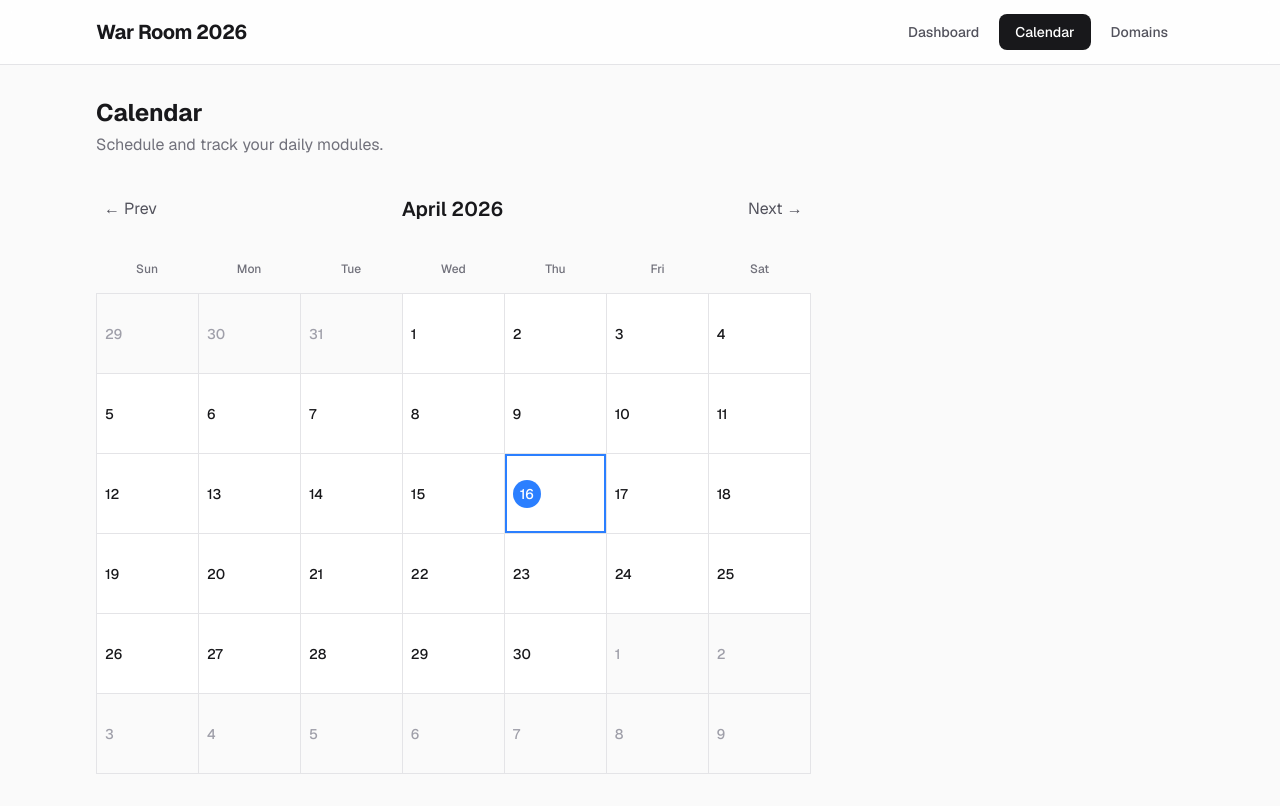
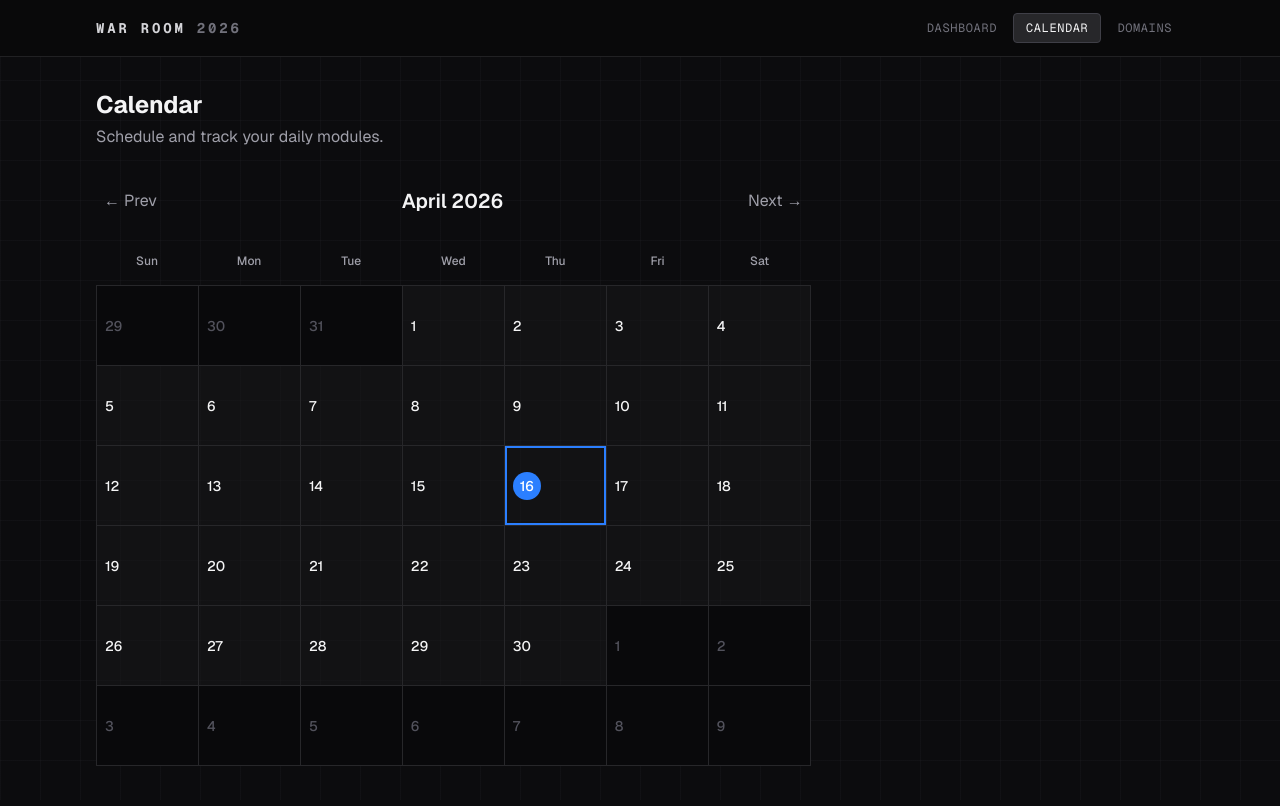
Before and after one commit to CryerWorks/war-room-2026, a Next.js app: page /calendar in a window 1280 px wide. Built offline with nearby package versions, Linux system fonts and the light colour scheme; no server answers; the database is empty.

Commit message:
Apply Division-inspired visual design system / language

```diff
--- a/src/app/calendar/page.tsx
+++ b/src/app/calendar/page.tsx
@@ -37,10 +37,10 @@ export default function CalendarPage() {
   return (
     <div className="space-y-8">
       <div>
-        <h2 className="text-2xl font-bold text-zinc-900 dark:text-zinc-100">
+        <h2 className="text-2xl font-bold text-zinc-100">
           Calendar
         </h2>
-        <p className="mt-1 text-zinc-500 dark:text-zinc-400">
+        <p className="mt-1 text-zinc-400">
           Schedule and track your daily modules.
         </p>
       </div>
--- a/src/app/globals.css
+++ b/src/app/globals.css
@@ -1,8 +1,25 @@
 @import "tailwindcss";
 
+/* ============================================================
+   War Room 2026 — Division-Inspired Design System
+
+   Color philosophy:
+   - Base: deep blue-grey, never pure black
+   - Surface: translucent panels over grid texture
+   - Text: zinc scale (100 for emphasis, 400 for body, 600 for muted)
+   - Accents: domain colors only (indigo, amber, emerald)
+   - Data: monospaced, always
+   ============================================================ */
+
 :root {
-  --background: #fafafa;
-  --foreground: #171717;
+  --background: #0c0c0e;
+  --foreground: #e4e4e7;
+  --surface: rgba(24, 24, 27, 0.7);
+  --surface-hover: rgba(39, 39, 42, 0.6);
+  --border: rgba(63, 63, 70, 0.5);
+  --border-hover: rgba(82, 82, 91, 0.7);
+  --grid-color: rgba(63, 63, 70, 0.12);
+  --grid-size: 40px;
 }
 
 @theme inline {
@@ -12,16 +29,104 @@
   --font-mono: var(--font-geist-mono);
 }
 
-@media (prefers-color-scheme: dark) {
-  :root {
-    --background: #0a0a0a;
-    --foreground: #ededed;
-  }
-}
+/* ============================================================
+   Base styles
+   ============================================================ */
 
 body {
   background: var(--background);
   color: var(--foreground);
+}
+
+/* Subtle grid texture overlay — gives that tactical HUD feel.
+   Uses a CSS gradient pattern instead of an image (zero network requests). */
+body::before {
+  content: "";
+  position: fixed;
+  inset: 0;
+  z-index: -1;
+  background-image:
+    linear-gradient(var(--grid-color) 1px, transparent 1px),
+    linear-gradient(90deg, var(--grid-color) 1px, transparent 1px);
+  background-size: var(--grid-size) var(--grid-size);
+  pointer-events: none;
+}
+
+/* ============================================================
+   Tactical panel — reusable card/container style
+   Use class="tactical-panel" for the Division look
+   ============================================================ */
+
+.tactical-panel {
+  background: var(--surface);
+  border: 1px solid var(--border);
+  backdrop-filter: blur(8px);
+  border-radius: 0.75rem;
+  transition: border-color 0.2s ease, box-shadow 0.2s ease;
+}
+
+.tactical-panel:hover {
+  border-color: var(--border-hover);
+}
+
+/* Variant with a colored left accent border */
+.tactical-panel-accent {
+  background: var(--surface);
+  border: 1px solid var(--border);
+  backdrop-filter: blur(8px);
+  border-radius: 0.75rem;
+  transition: border-color 0.2s ease, box-shadow 0.2s ease;
+}
+
+/* ============================================================
+   Scanline effect — very subtle horizontal lines
+   Apply to containers that need extra tactical depth
+   ============================================================ */
+
+.scanlines::after {
+  content: "";
+  position: absolute;
+  inset: 0;
+  background: repeating-linear-gradient(
+    0deg,
+    transparent,
+    transparent 2px,
+    rgba(0, 0, 0, 0.03) 2px,
+    rgba(0, 0, 0, 0.03) 4px
+  );
+  pointer-events: none;
+  border-radius: inherit;
+}
+
+/* ============================================================
+   Scrollbar — thin, tactical
+   ============================================================ */
+
+::-webkit-scrollbar {
+  width: 6px;
+  height: 6px;
+}
+
+::-webkit-scrollbar-track {
+  background: transparent;
+}
+
+::-webkit-scrollbar-thumb {
+  background: rgba(82, 82, 91, 0.5);
+  border-radius: 3px;
+}
+
+::-webkit-scrollbar-thumb:hover {
+  background: rgba(113, 113, 122, 0.6);
+}
+
+/* ============================================================
+   Selection highlight — uses a muted accent
+   ============================================================ */
+
+::selection {
+  background: rgba(99, 102, 241, 0.3);
+  color: #e4e4e7;
 }
 
 /* ============================================================
@@ -49,7 +154,7 @@ body {
 }
 
 /* ============================================================
-   Status indicator dots (used in timeline/stepper)
+   Status indicator animations
    ============================================================ */
 
 @keyframes activePulse {
@@ -62,3 +167,12 @@ body {
     transform: scale(1.3);
   }
 }
+
+/* ============================================================
+   Glow effect — used on hover for interactive elements
+   Apply with style="--glow-color: #hexcolor"
+   ============================================================ */
+
+.glow-hover:hover {
+  box-shadow: 0 0 20px color-mix(in srgb, var(--glow-color, #6366f1) 15%, transparent);
+}
--- a/src/app/layout.tsx
+++ b/src/app/layout.tsx
@@ -28,12 +28,12 @@ export default function RootLayout({
       lang="en"
       className={`${geistSans.variable} ${geistMono.variable} h-full antialiased`}
     >
-      <body className="min-h-full flex flex-col bg-zinc-50 dark:bg-zinc-950">
-        <header className="sticky top-0 z-50 border-b border-zinc-200 dark:border-zinc-800 bg-white/80 dark:bg-zinc-950/80 backdrop-blur-sm">
+      <body className="min-h-full flex flex-col">
+        <header className="sticky top-0 z-50 border-b border-zinc-800/80 bg-zinc-950/90 backdrop-blur-md">
           <div className="max-w-6xl mx-auto px-4 sm:px-6 lg:px-8">
-            <div className="flex items-center justify-between h-16">
-              <h1 className="text-xl font-bold tracking-tight text-zinc-900 dark:text-zinc-100">
-                War Room 2026
+            <div className="flex items-center justify-between h-14">
+              <h1 className="text-sm font-mono font-bold tracking-[0.2em] uppercase text-zinc-300">
+                War Room <span className="text-zinc-500">2026</span>
               </h1>
               <nav className="flex items-center gap-1">
                 <NavLink href="/">Dashboard</NavLink>
--- a/src/components/calendar/CalendarGrid.tsx
+++ b/src/components/calendar/CalendarGrid.tsx
@@ -73,16 +73,16 @@ export default function CalendarGrid({ onSelectDate, selectedDate }: CalendarGri
       <div className="flex items-center justify-between mb-6">
         <button
           onClick={prevMonth}
-          className="p-2 rounded-lg hover:bg-zinc-100 dark:hover:bg-zinc-800 transition-colors text-zinc-600 dark:text-zinc-400"
+          className="p-2 rounded-lg hover:bg-zinc-800 transition-colors text-zinc-400"
         >
           &larr; Prev
         </button>
-        <h3 className="text-xl font-semibold text-zinc-900 dark:text-zinc-100">
+        <h3 className="text-xl font-semibold text-zinc-100">
           {MONTH_NAMES[month]} {year}
         </h3>
         <button
           onClick={nextMonth}
-          className="p-2 rounded-lg hover:bg-zinc-100 dark:hover:bg-zinc-800 transition-colors text-zinc-600 dark:text-zinc-400"
+          className="p-2 rounded-lg hover:bg-zinc-800 transition-colors text-zinc-400"
         >
           Next &rarr;
         </button>
@@ -93,7 +93,7 @@ export default function CalendarGrid({ onSelectDate, selectedDate }: CalendarGri
         {DAY_HEADERS.map((day) => (
           <div
             key={day}
-            className="text-center text-xs font-medium text-zinc-500 dark:text-zinc-400 py-2"
+            className="text-center text-xs font-medium text-zinc-400 py-2"
           >
             {day}
           </div>
@@ -101,7 +101,7 @@ export default function CalendarGrid({ onSelectDate, selectedDate }: CalendarGri
       </div>
 
       {/* Day grid */}
-      <div className="grid grid-cols-7 border-t border-l border-zinc-200 dark:border-zinc-800">
+      <div className="grid grid-cols-7 border-t border-l border-zinc-800">
         {days.map((date, i) => {
           const dateStr = toDateString(date);
           const isCurrentMonth = date.getMonth() === month;
@@ -114,15 +114,15 @@ export default function CalendarGrid({ onSelectDate, selectedDate }: CalendarGri
               key={i}
               onClick={() => onSelectDate(dateStr)}
               className={`
-                relative min-h-[80px] p-2 text-left border-r border-b border-zinc-200 dark:border-zinc-800
+                relative min-h-[80px] p-2 text-left border-r border-b border-zinc-800
                 transition-colors
                 ${isCurrentMonth
-                  ? "bg-white dark:bg-zinc-900"
-                  : "bg-zinc-50 dark:bg-zinc-950"
+                  ? "bg-zinc-900/50"
+                  : "bg-zinc-950"
                 }
                 ${isSelected
                   ? "ring-2 ring-inset ring-blue-500"
-                  : "hover:bg-zinc-50 dark:hover:bg-zinc-800"
+                  : "hover:bg-zinc-800/50"
                 }
               `}
             >
@@ -133,8 +133,8 @@ export default function CalendarGrid({ onSelectDate, selectedDate }: CalendarGri
                   ${isToday
                     ? "bg-blue-500 text-white w-7 h-7 rounded-full flex items-center justify-center"
                     : isCurrentMonth
-                      ? "text-zinc-900 dark:text-zinc-100"
-                      : "text-zinc-400 dark:text-zinc-600"
+                      ? "text-zinc-100"
+                      : "text-zinc-600"
                   }
                 `}
               >
--- a/src/components/dashboard/DomainCard.tsx
+++ b/src/components/dashboard/DomainCard.tsx
@@ -10,18 +10,18 @@ export default function DomainCard({ progress }: DomainCardProps) {
     progress;
 
   return (
-    <div className="rounded-xl border border-zinc-200 dark:border-zinc-800 p-6 bg-white dark:bg-zinc-900">
+    <div className="rounded-xl border border-zinc-800 p-6 bg-zinc-900/50">
       <div className="flex items-center gap-3 mb-4">
         <div
           className="w-3 h-3 rounded-full"
           style={{ backgroundColor: domain.color }}
         />
-        <h3 className="text-lg font-semibold text-zinc-900 dark:text-zinc-100">
+        <h3 className="text-lg font-semibold text-zinc-100">
           {domain.name}
         </h3>
       </div>
 
-      <p className="text-sm text-zinc-500 dark:text-zinc-400 mb-4">
+      <p className="text-sm text-zinc-400 mb-4">
         {domain.description}
       </p>
 
--- a/src/components/ui/NavLink.tsx
+++ b/src/components/ui/NavLink.tsx
@@ -15,10 +15,10 @@ export default function NavLink({ href, children }: NavLinkProps) {
   return (
     <Link
       href={href}
-      className={`px-4 py-2 rounded-lg text-sm font-medium transition-colors ${
+      className={`px-3 py-1.5 rounded text-xs font-mono uppercase tracking-wider transition-colors ${
         isActive
-          ? "bg-zinc-900 text-white dark:bg-zinc-100 dark:text-zinc-900"
-          : "text-zinc-600 hover:text-zinc-900 hover:bg-zinc-100 dark:text-zinc-400 dark:hover:text-zinc-100 dark:hover:bg-zinc-800"
+          ? "bg-zinc-800 text-zinc-100 border border-zinc-700"
+          : "text-zinc-500 hover:text-zinc-300 hover:bg-zinc-800/50"
       }`}
     >
       {children}
--- a/src/components/ui/ProgressBar.tsx
+++ b/src/components/ui/ProgressBar.tsx
@@ -1,3 +1,7 @@
+// ProgressBar — tactical variant.
+// Thin, precise lines. Monospaced percentage. Domain-colored fill.
+// Sizes: sm (1px line), md (2px), lg (4px with glow effect).
+
 interface ProgressBarProps {
   label: string;
   percentage: number;
@@ -14,27 +18,31 @@ export default function ProgressBar({
   const clamped = Math.min(100, Math.max(0, percentage));
 
   const heightClass = {
-    sm: "h-2",
-    md: "h-3",
-    lg: "h-4",
+    sm: "h-[2px]",
+    md: "h-1",
+    lg: "h-1.5",
   }[size];
 
   return (
     <div className="w-full">
-      <div className="flex items-center justify-between mb-1">
-        <span className="text-sm font-medium text-zinc-700 dark:text-zinc-300">
+      <div className="flex items-center justify-between mb-1.5">
+        <span className="text-sm font-medium text-zinc-300">
           {label}
         </span>
-        <span className="text-sm font-medium text-zinc-500 dark:text-zinc-400">
+        <span className="text-sm font-mono font-medium text-zinc-400">
           {Math.round(clamped)}%
         </span>
       </div>
       <div
-        className={`w-full ${heightClass} bg-zinc-200 dark:bg-zinc-700 rounded-full overflow-hidden`}
+        className={`w-full ${heightClass} bg-zinc-800 rounded-full overflow-hidden`}
       >
         <div
-          className={`${heightClass} rounded-full transition-all duration-500 ease-out`}
-          style={{ width: `${clamped}%`, backgroundColor: color }}
+          className={`${heightClass} rounded-full transition-all duration-700 ease-out`}
+          style={{
+            width: `${clamped}%`,
+            backgroundColor: color,
+            boxShadow: size === "lg" ? `0 0 8px ${color}40` : undefined,
+          }}
         />
       </div>
     </div>
```
Also changed, not shown: src/components/calendar/DayDetail.tsx (+12 -12 lines), src/components/modules/ModuleForm.tsx (+10 -10 lines), src/components/modules/ModuleNotes.tsx (+4 -4 lines).
